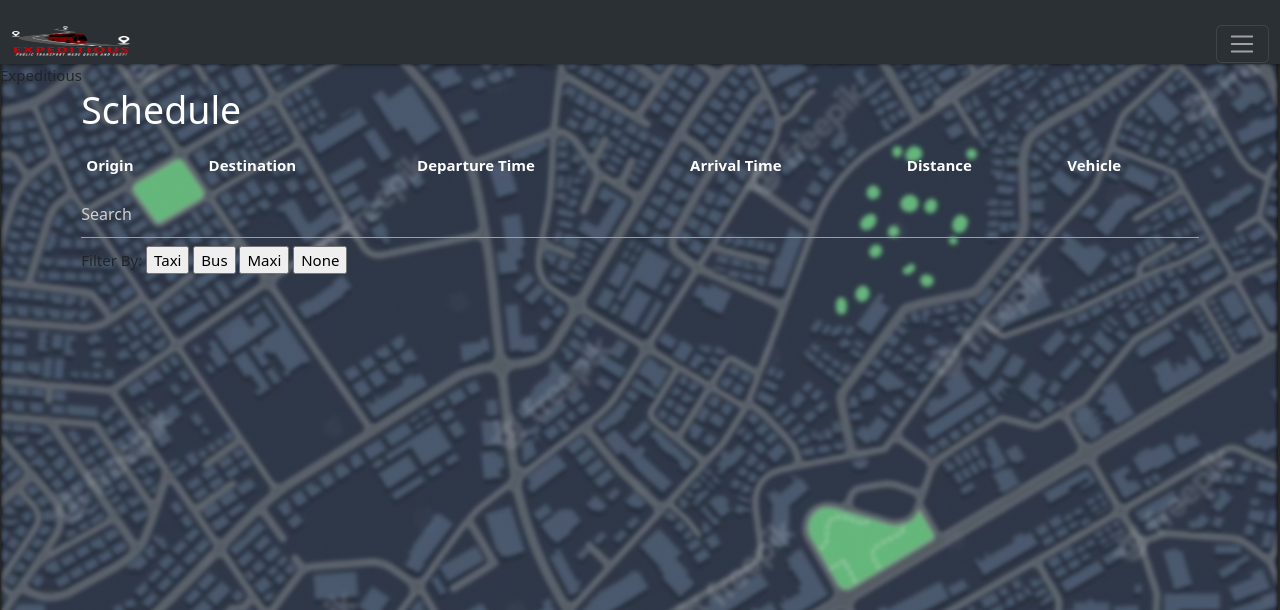
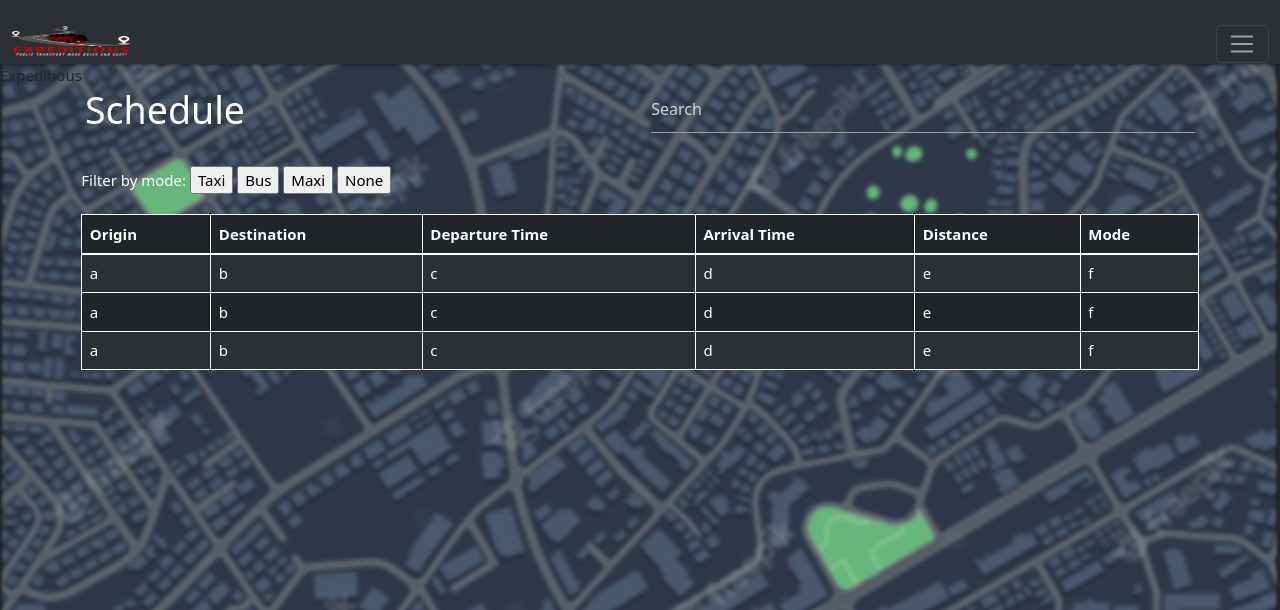
Before and after one commit to Ara-Ara-Arabians/info-2602-project-, a Flask app: page / in a window 1280 px wide. Shown: the top 610 px of the page. Run offline with Flask 3, Linux system fonts and the light colour scheme; data that the repository does not hold is empty.

Commit message:
update ui

```diff
--- a/App/static/style.css
+++ b/App/static/style.css
@@ -3,3 +3,6 @@
     background-image: url("/App/static/city-bg.png");
     background-size: cover;
 }
+.navbar-toggler{
+
+}
--- a/App/templates/index.html
+++ b/App/templates/index.html
@@ -5,30 +5,24 @@
 {{ super() }}
 
 {% block nav %}
-<nav class="navbar bg-dark bg-body-tertiary" data-bs-theme="dark">
+<nav class="navbar navbar-dark bg-dark bg-body-tertiary" data-bs-theme="dark">
     <div class="container-fluid">
       <a class="navbar-brand" href="#!">
         <img src="/App/static/Logo-removebg-preview.png" width="120" height="60" class="d-inline-block ">
       </a>
-      <button class="navbar-toggler" type="button" data-bs-toggle="offcanvas" data-bs-target="#offcanvasNavbar" aria-controls="offcanvasNavbar" aria-label="Toggle navigation">
+      <button class="navbar-toggler " type="button" data-bs-toggle="offcanvas" data-bs-target="#offcanvasDarkNavbar" aria-controls="offcanvasNavbar" aria-label="Toggle navigation">
         <span class="navbar-toggler-icon"></span>
       </button>
-      <div class="offcanvas offcanvas-end" tabindex="-1" id="offcanvasNavbar" aria-labelledby="offcanvasNavbarLabel">
+      <div class="offcanvas offcanvas-end" tabindex="-1" id="offcanvasDarkNavbar" aria-labelledby="offcanvasNavbarLabel">
         <div class="offcanvas-header">
           <h5 class="offcanvas-title" id="offcanvasNavbarLabel">Menu</h5>
           <button type="button" class="btn-close" data-bs-dismiss="offcanvas" aria-label="Close"></button>
         </div>
-        <div class="offcanvas-body">
+        <div class="offcanvas-body center">
 
-          <ul id="my-tabs" class="navbar-nav  flex-grow-1 pe-3">
+          <ul id="my-tabs" class="navbar-nav flex-grow-1 pe-3">
             <li>
               <img src="/App/static/small-logo.png" width="300" height="150">
-            </li>
-            <li>
-              <form id="search" method="post" action="/search" class="d-flex mt-3" role="search">
-                <input class="form-control me-2" type="text" placeholder="Search" name="search_term" aria-label="Search">
-                <button class="btn" type="submit">Search</button>
-              </form>
             </li>
             <li class="nav-item">
               <a id="home-link" class="nav-link active" href="/">Home</a>
@@ -50,17 +44,60 @@
 {% endblock %}
 
 {% block content %}
-    <h1 style="color:white">Schedule</h1>
+  <div class="row g-3">
+    <h1 class="col" style="color:white">Schedule</h1>
 
-    <div style="color:white">
-        <table>
+    <div class="col" style="margin-bottom:10px;">
+
+        <form id  = "search" method = "post" action = "/search" >
+            <input placeholder = "Search" type = "text" name = "search_term">
+        </form>
+  </div>
+        <form id=filter_taxi action = "/filter"  method = "get" class="text-white">
+            Filter by mode:  <input type = "Submit" name = "filter_button" value = "Taxi">
+                        <input type = "Submit" name = "filter_button" value = "Bus">
+                        <input type = "Submit" name = "filter_button" value = "Maxi">
+                        <input type = "Submit" name = "filter_button" value = "None">
+
+        </form>
+    </div>
+
+    <div class="" style="color:white">
+      <table class="table table-dark table-striped table-bordered border-light" >
+        <thead>
           <tr>
               <th>Origin</th>
               <th>Destination</th>
               <th>Departure Time</th>
               <th>Arrival Time</th>
               <th>Distance</th>
-                <th>Vehicle</th>
+              <th>Mode</th>
+          </tr>
+        </thead>
+        <tbody class="table-group-divider">
+          <tr>
+            <td>a</td>
+            <td>b</td>
+            <td>c</td>
+            <td>d</td>
+            <td>e</td>
+            <td>f</td>
+          </tr>
+          <tr>
+            <td>a</td>
+            <td>b</td>
+            <td>c</td>
+            <td>d</td>
+            <td>e</td>
+            <td>f</td>
+          </tr>
+          <tr>
+            <td>a</td>
+            <td>b</td>
+            <td>c</td>
+            <td>d</td>
+            <td>e</td>
+            <td>f</td>
           </tr>
           {%for route in routes%}
               <tr>
@@ -71,23 +108,10 @@
                   <td>{{route.distance}}</td>
                   <td>{{route.vehicle}}</td>
               </tr>
+
           {%endfor%}
+        </tbody>
       </table>
   </div>
 
-    <div>
-
-        <form id  = "search" method = "post" action = "/search" >
-            <input placeholder = "Search" type = "text" name = "search_term">
-        </form>
-
-        <form id  = filter_taxi action = "/filter"  method = "get">
-            Filter By:  <input type = "Submit" name = "filter_button" value = "Taxi">
-                        <input type = "Submit" name = "filter_button" value = "Bus">
-                        <input type = "Submit" name = "filter_button" value = "Maxi">
-                        <input type = "Submit" name = "filter_button" value = "None">
-
-        </form>
-    </div>
-
 {% endblock %}
```
Also changed, not shown: App/templates/login.html (+26 -7 lines), App/templates/signup.html (+9 -6 lines). Lines whose indentation alone changed are shown as unchanged.
